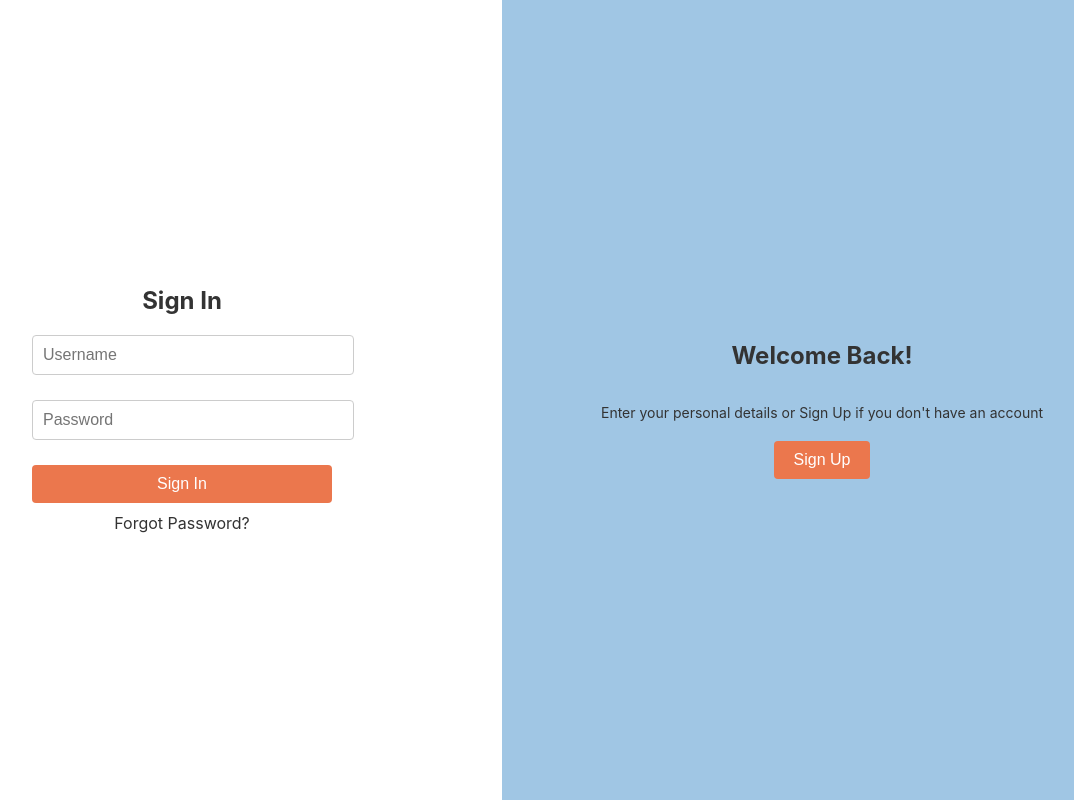
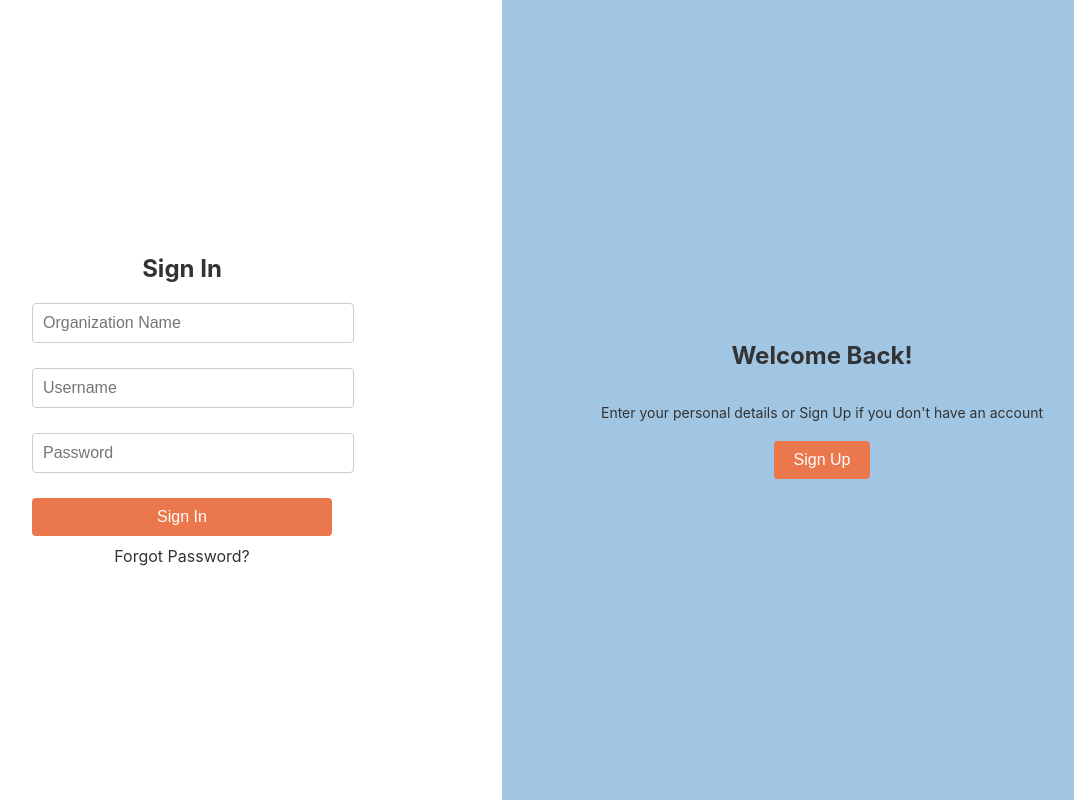
Before and after one commit to ichibangroup/momofin_front, a React (Create React App) app: page /login in a window 1280 px wide. Shown: the whole page, without its empty margins (138-1212 px from the left). Built offline with nearby package versions, Linux system fonts and the light colour scheme.

Commit message:
[REFACTOR] adding organizationName field

```diff
--- a/src/components/DocumentVerification.js
+++ b/src/components/DocumentVerification.js
@@ -152,7 +152,6 @@ const DocumentVerification = () => {
               <p>File Name: {verificationResult.name}</p>
               <p>Hash: {verificationResult.hashString}</p>
               <h3>Owner Information:</h3>
-              <p>User ID: {verificationResult.owner.userId}</p>
               <p>Name: {verificationResult.owner.name}</p>
               <p>Email: {verificationResult.owner.email}</p>
               <p>Position: {verificationResult.owner.position}</p>
--- a/src/components/Login.js
+++ b/src/components/Login.js
@@ -6,7 +6,7 @@ import api from '../utils/api';
 import { setAuthToken } from '../utils/auth';
 
 function Login({ onSubmit }) {
-  const [organizationName] = useState("Momofin"); // Static organization name
+  const [organizationName, setOrganizationName] = useState(''); // State for organization name
   const [username, setUsername] = useState(''); // State for username
   const [password, setPassword] = useState(''); // State for password
   const [errors, setErrors] = useState({}); // State for error messages
@@ -36,7 +36,7 @@ function Login({ onSubmit }) {
 
     try {
       // Send POST request to your backend
-      const response = await api.post('/auth/login', { organizationName, username, password });
+      const response = await api.post('/auth/login', payload);
       const { jwt } = response.data;
       setAuthToken(jwt);
 
@@ -75,6 +75,17 @@ function Login({ onSubmit }) {
             <h2>Sign In</h2>
             <div className="form-group">
               <input
+                  type="text"
+                  id="organizationName"
+                  placeholder="Organization Name" // Placeholder for organization name
+                  value={organizationName}
+                  onChange={(e) => setOrganizationName(e.target.value)} // Update organization name state
+                  required
+              />
+              {errors.organizationName && <span className="error">{errors.organizationName}</span>}
+            </div>
+            <div className="form-group">
+              <input
                   type="text" // Input type for username
                   id="username" // ID for username input
                   placeholder="Username" // Placeholder for username
```
